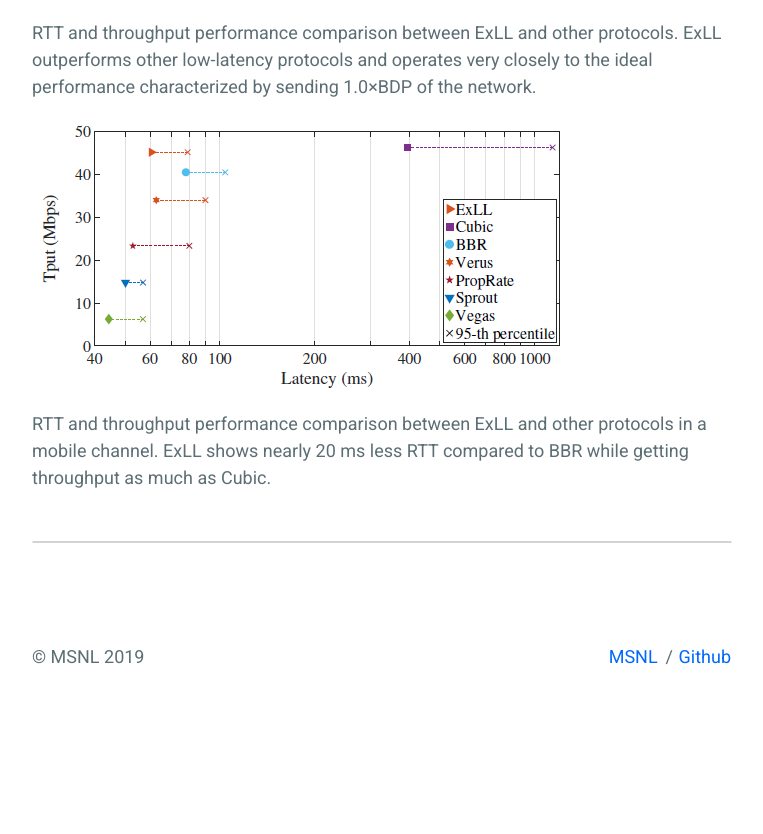
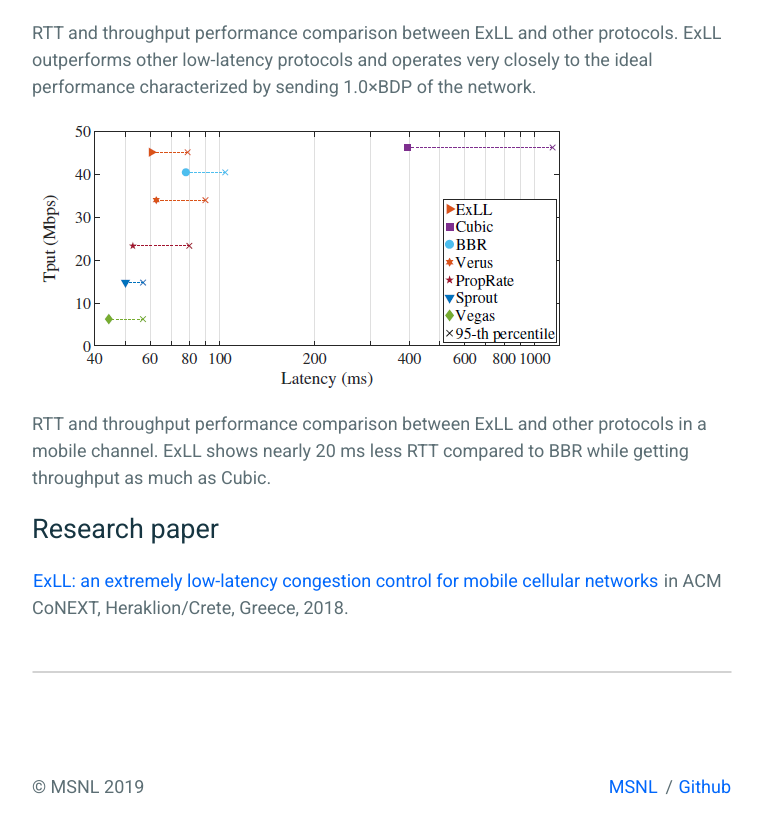
Before and after one commit to msnl/exll, a Jekyll site: the page built from _posts/2019-04-18-exll-overview.md, in a window 1280 px wide and 900 px high, scrolled down 2242 px. Shown: the top 834 px of the window, without its empty margins (258-1021 px from the left). Built offline with Jekyll 4.4.1, drawn with Linux system fonts in a browser that asks for light colours; before the commit the page ends 3012 px from its top, so only the background shows below that.

Commit message:
Update 2019-04-18-exll-overview.md

```diff
--- a/_posts/2019-04-18-exll-overview.md
+++ b/_posts/2019-04-18-exll-overview.md
@@ -6,6 +6,7 @@ date: 2019-04-18
 tags: ExLL
 comments: true
 ---
+
 
  ExLL is a new low-latency congestion control scheme which can adapt to dynamic cellular channels without overloading the network. To do so, we develop two novel techniques that run on the cellular receiver: 1) cellular bandwidth inference from the downlink packet reception pattern and 2) minimum RTT calibration from the inference on the uplink scheduling interval. Furthermore, we incorporate the control framework of FAST into ExLL’s cellular specific inference techniques. Hence, ExLL can precisely control its congestion window to not overload the network unnecessarily. Our implementation of ExLL on Android smartphones demonstrates that ExLL reduces latency much closer to the minimum RTT compared to other low-latency congestion control algorithms in both static and dynamic channels of LTE networks.
 
@@ -29,3 +30,7 @@ RTT and throughput performance comparison between ExLL and other protocols. ExLL
 ![Mobile Performance](https://raw.githubusercontent.com/msnl/exll/master/assets/ExLL_Mobile.PNG)
 
 RTT and throughput performance comparison between ExLL and other protocols in a mobile channel. ExLL shows nearly 20 ms less RTT compared to BBR while getting throughput as much as Cubic.
+
+# Research paper
+
+[ExLL: an extremely low-latency congestion control for mobile cellular networks](http://netstech.org/wp-content/uploads/2018/12/exll-conext2018.pdf){: target="_blank" } in ACM CoNEXT, Heraklion/Crete, Greece, 2018.
```
